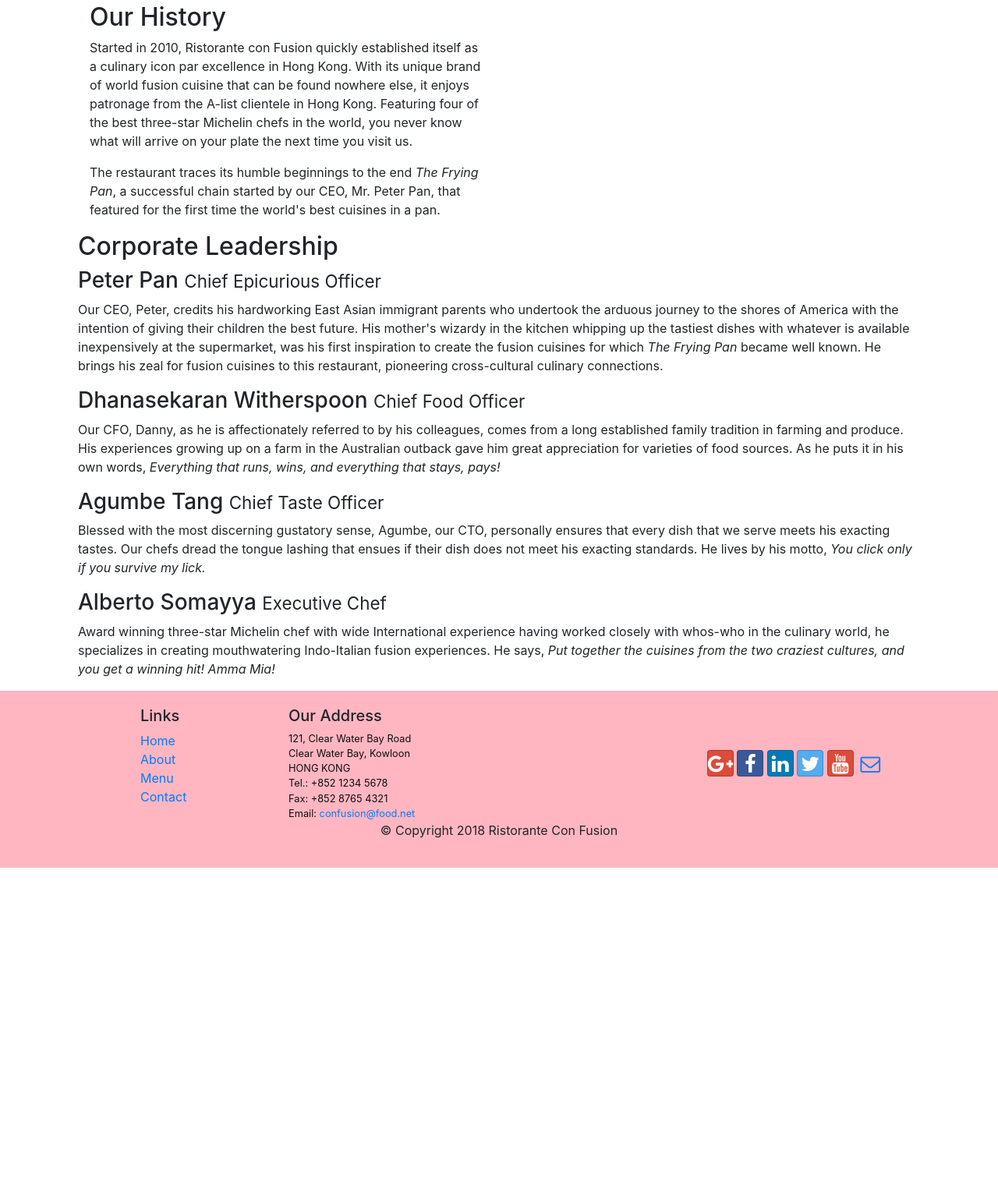
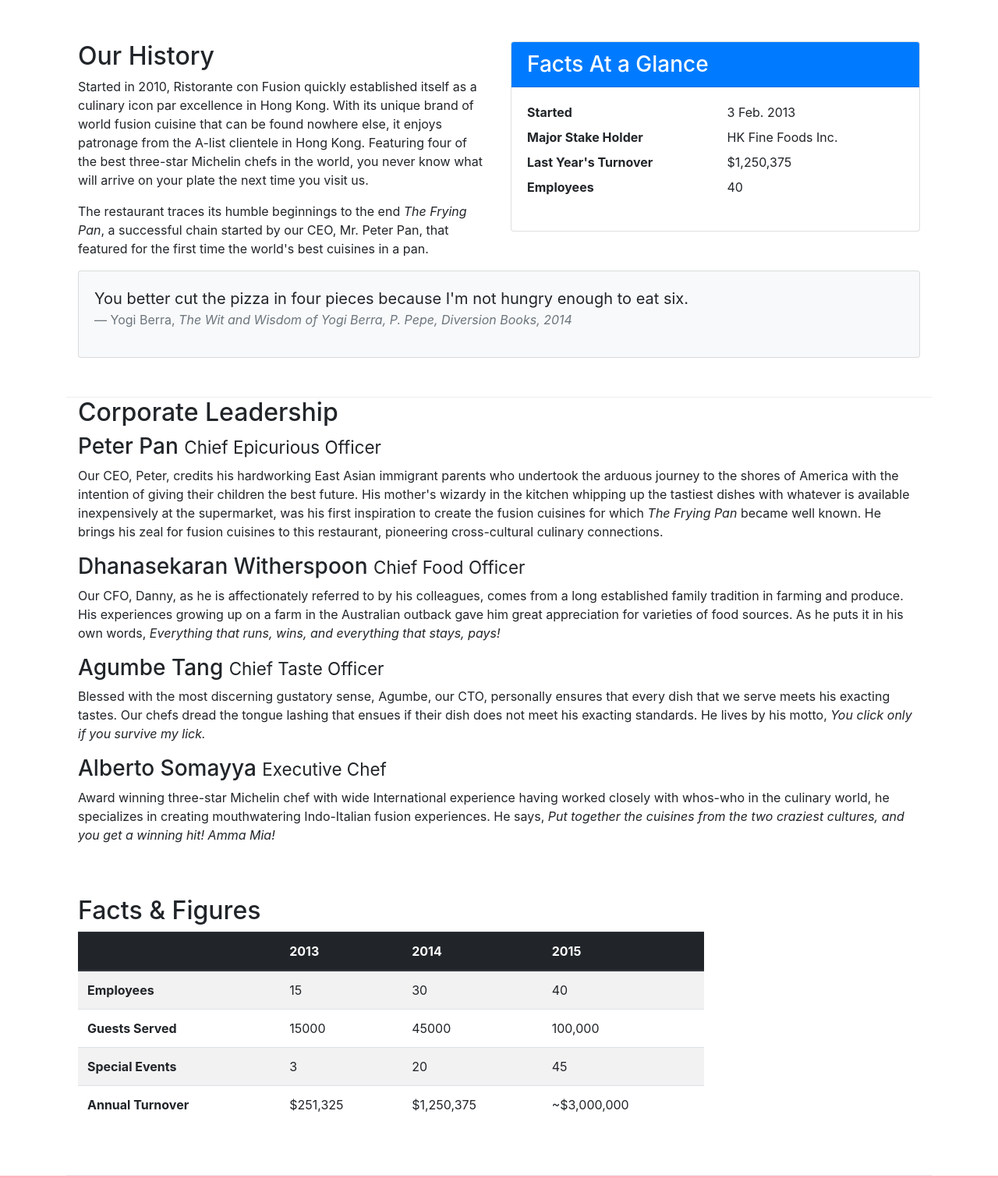
Before and after one commit to zaryab444/-MARK-6-Bootstrap-UI-framework, a website: page aboutus.html in a window 1280 px wide. Shown: the part 602-2113 px from the top of the page at 78% size. Before the commit the page ends 1715 px from the top, so only its background shows below. Drawn offline with nearby package versions, Linux system fonts and the light colour scheme.

Commit message:
Tables and Cards

```diff
--- a/aboutus.html
+++ b/aboutus.html
@@ -60,14 +60,44 @@
             </div>
         </div>
 
-        <div class="container">
-            <div class="col-12 col-sm-7 order-sm-first col-md-6">
+        <div class=" row row-content">
+            <div class="col-sm-6">
                 <h2>Our History</h2>
                 <p>Started in 2010, Ristorante con Fusion quickly established itself as a culinary icon par excellence in Hong Kong. With its unique brand of world fusion cuisine that can be found nowhere else, it enjoys patronage from the A-list clientele in Hong Kong.  Featuring four of the best three-star Michelin chefs in the world, you never know what will arrive on your plate the next time you visit us.</p>
                 <p>The restaurant traces its humble beginnings to the end <em>The Frying Pan</em>, a successful chain started by our CEO, Mr. Peter Pan, that featured for the first time the world's best cuisines in a pan.</p>
             </div>
-            <div>
+
+            <div class="col-sm">
+                <div class="card">
+                    <h3 class="card-header bg-primary text-white">Facts At a Glance</h3>
+                    <div class="card-body">
+                        <dl class="row">
+                            <dt class="col-6">Started</dt>
+                            <dd class="col-6">3 Feb. 2013</dd>
+                            <dt class="col-6">Major Stake Holder</dt>
+                            <dd class="col-6">HK Fine Foods Inc.</dd>
+                            <dt class="col-6">Last Year's Turnover</dt>
+                            <dd class="col-6">$1,250,375</dd>
+                            <dt class="col-6">Employees</dt>
+                            <dd class="col-6">40</dd>
+                        </dl>
+                    </div>
+                </div>
             </div>
+
+            <div class="col-12">
+                <div class="card card-body bg-light">
+                    <blockquote class="blockquote">
+                        <p class="mb-0">You better cut the pizza in four pieces because
+                            I'm not hungry enough to eat six.</p>
+                        <footer class="blockquote-footer">Yogi Berra,
+                            <cite title="Source Title">The Wit and Wisdom of Yogi Berra,
+                            P. Pepe, Diversion Books, 2014</cite>
+                        </footer>
+                    </blockquote>
+                </div>
+            </div>
+
         </div>
 
 
@@ -87,6 +117,53 @@
             </div>
 
         </div>
+        <div class="row row-content">
+            <div class="col-12 col-sm-9">
+                <h2>Facts &amp; Figures</h2>
+                <div class="table-responsive">
+                    <table class="table table-striped">
+                        <thead class="thead-dark">
+                            <tr>
+                                <th>&nbsp;</th>
+                                <th>2013</th>
+                                <th>2014</th>
+                                <th>2015</th>
+                            </tr>
+                        </thead>
+                        <tbody>
+                            <tr>
+                                <th>Employees</th>
+                                <td>15</td>
+                                <td>30</td>
+                                <td>40</td>
+                            </tr>
+                            <tr>
+                                <th>Guests Served</th>
+                                <td>15000</td>
+                                <td>45000</td>
+                                <td>100,000</td>
+                            </tr>
+                            <tr>
+                                <th>Special Events</th>
+                                <td>3</td>
+                                <td>20</td>
+                                <td>45</td>
+                            </tr>
+                            <tr>
+                                <th>Annual Turnover</th>
+                                <td>$251,325</td>
+                                <td>$1,250,375</td>
+                                <td>~$3,000,000</td>
+                            </tr>
+                        </tbody>
+                    </table>
+                </div>
+            </div>
+             <div class="col-12 col-sm-3">
+            </div>
+       </div>
+
+
     </div>
 
     <footer class="footer">
```
